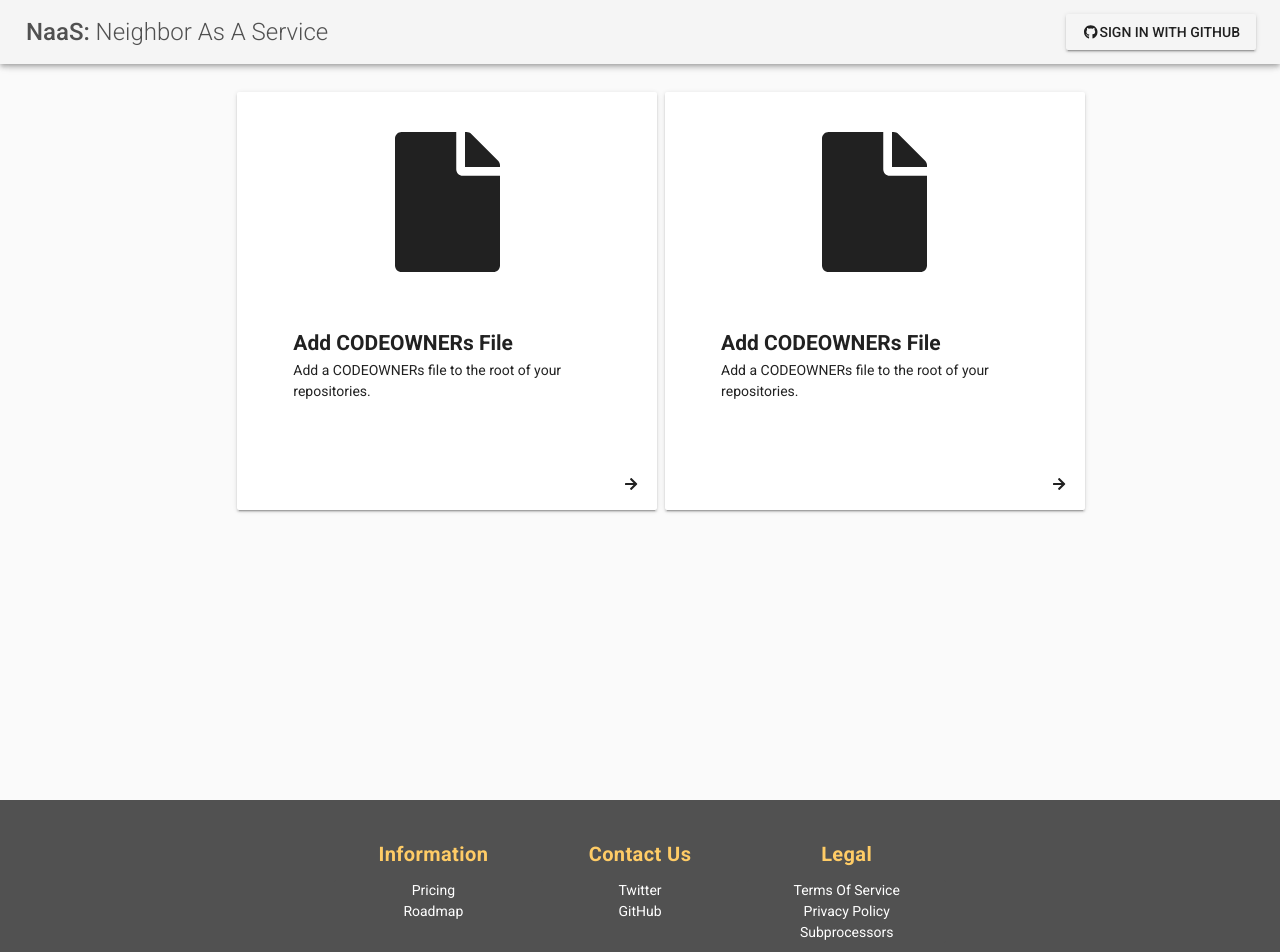
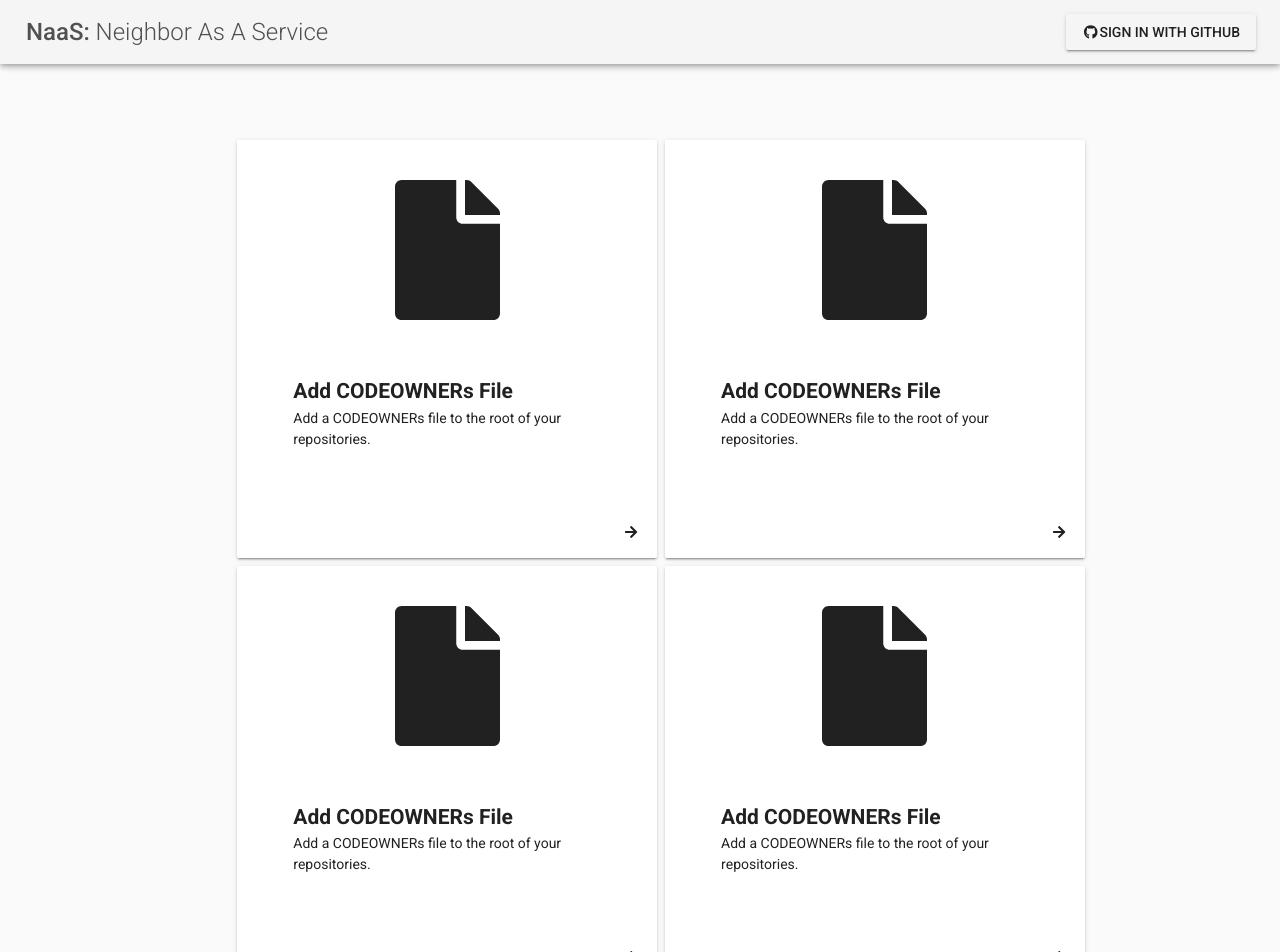
Before and after one commit to mccurdyc/naas-fe, a Vue app: page /#/ in a window 1280 px wide. Shown: the top 952 px of the page. Built offline with nearby package versions, Linux system fonts and the light colour scheme.

Commit message:
4 fit nicely
Signed-off-by: Colton McCurdy <mccurdyc22@gmail.com>

```diff
--- a/src/components/home.vue
+++ b/src/components/home.vue
@@ -5,10 +5,10 @@ Vue.use(Vuetify)
 <template>
   <v-app>
     <v-content>
-      <v-layout>
+      <v-layout mt-5>
         <v-flex md12 offset-md2>
           <v-container fluid fill-height grid-list-md>
-            <v-layout row>
+            <v-layout row wrap>
               <v-flex
                 v-for="action in actions"
                 :key="action.title"
@@ -56,6 +56,8 @@ Vue.use(Vuetify)
       actions: [
         { title: 'Add CODEOWNERs File', icon_group: 'fas', icon: 'file', flex: 5, description: 'Add a CODEOWNERs file to the root of your repositories.'},
         { title: 'Add CODEOWNERs File', icon_group: 'fas', icon: 'file', flex: 5, description: 'Add a CODEOWNERs file to the root of your repositories.'},
+        { title: 'Add CODEOWNERs File', icon_group: 'fas', icon: 'file', flex: 5, description: 'Add a CODEOWNERs file to the root of your repositories.'},
+        { title: 'Add CODEOWNERs File', icon_group: 'fas', icon: 'file', flex: 5, description: 'Add a CODEOWNERs file to the root of your repositories.'},
       ]
     })
   }
```
